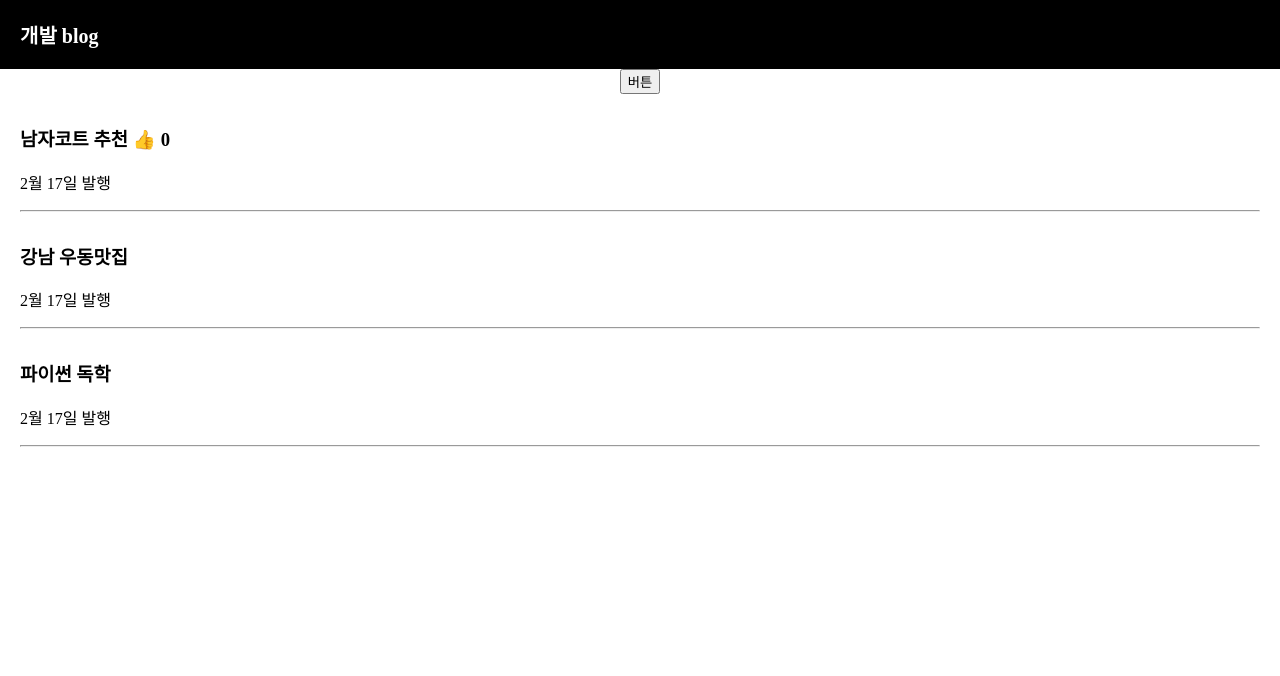
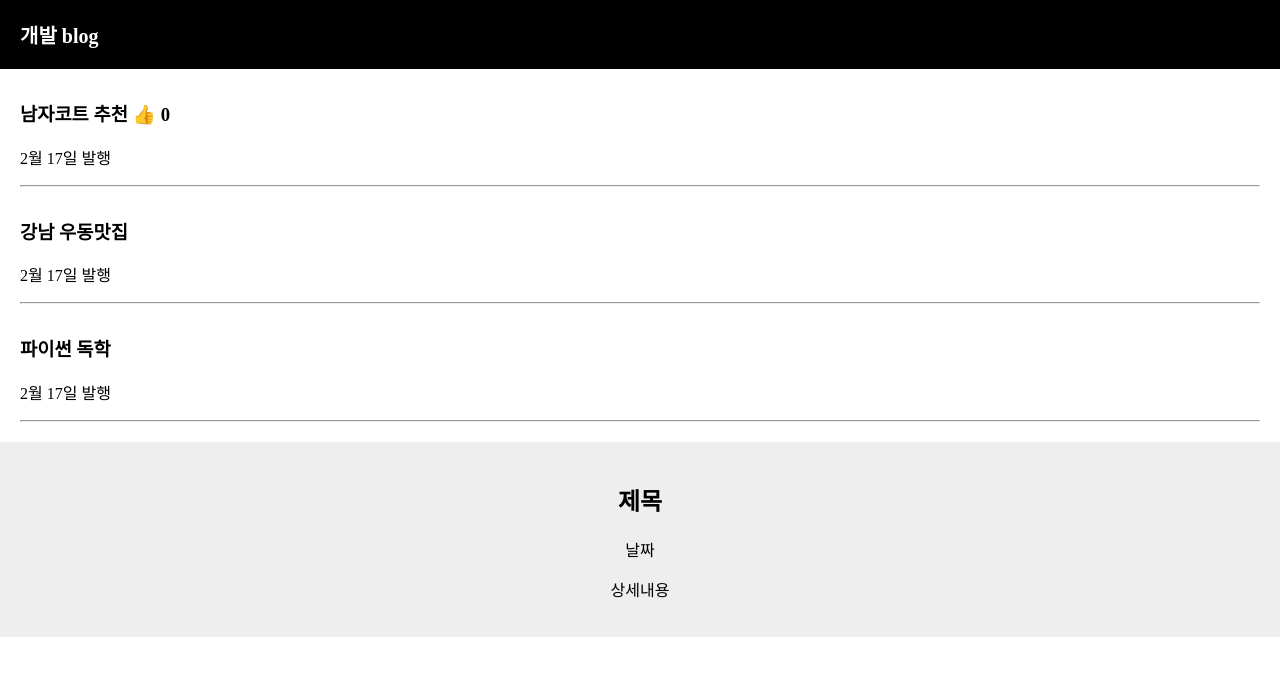
Before and after one commit to jkim8/learn-coding, a React (Create React App) app: page / in a window 1280 px wide. Shown: the top 676 px of the page. Built offline with nearby package versions, Linux system fonts and the light colour scheme.

Commit message:
use component

```diff
--- a/src/App.css
+++ b/src/App.css
@@ -22,3 +22,9 @@ body {
   padding-left : 20px;
   padding-right : 20px;
 }
+
+.modal{
+  margin-top : 20px;
+  padding : 20px;
+  background : #eee;
+}
--- a/src/App.js
+++ b/src/App.js
@@ -23,7 +23,7 @@ function App(){
       <div className="black-nav">
         <div>개발 blog</div>
       </div>
-      <button onClick={제목바꾸기}>버튼</button>
+      {/* <button onClick={제목바꾸기}>버튼</button> */}
       <div className="list">
         <h3>{ 글제목[0] } <span onClick={()=> { 따봉변경(따봉+1) }} >👍</span> {따봉} </h3>
         <p>2월 17일 발행</p>
@@ -39,6 +39,20 @@ function App(){
         <p>2월 17일 발행</p>
         <hr/>
       </div>
+
+      <Modal />
+
+    </div>
+  )
+}
+
+
+function Modal() {
+  return (
+    <div className="modal">
+      <h2>제목</h2>
+      <p>날짜</p>
+      <p>상세내용</p>
     </div>
   )
 }
```
